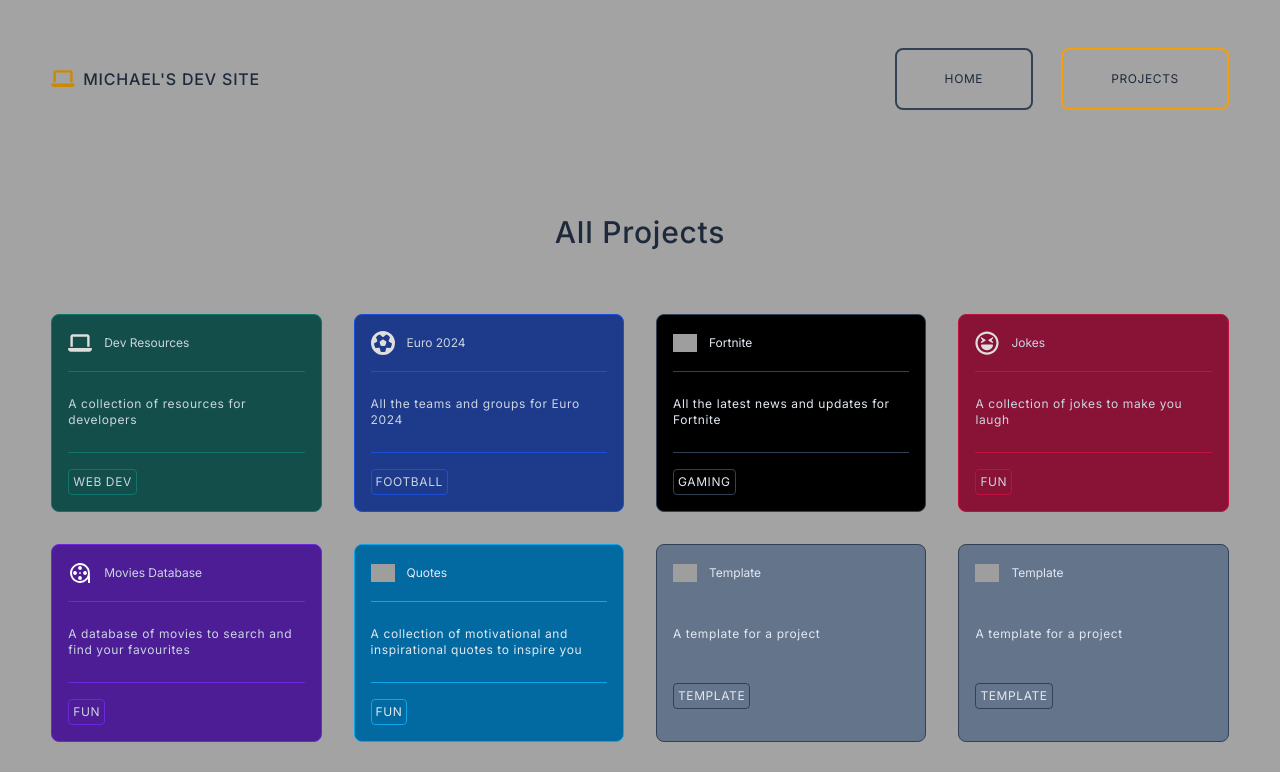
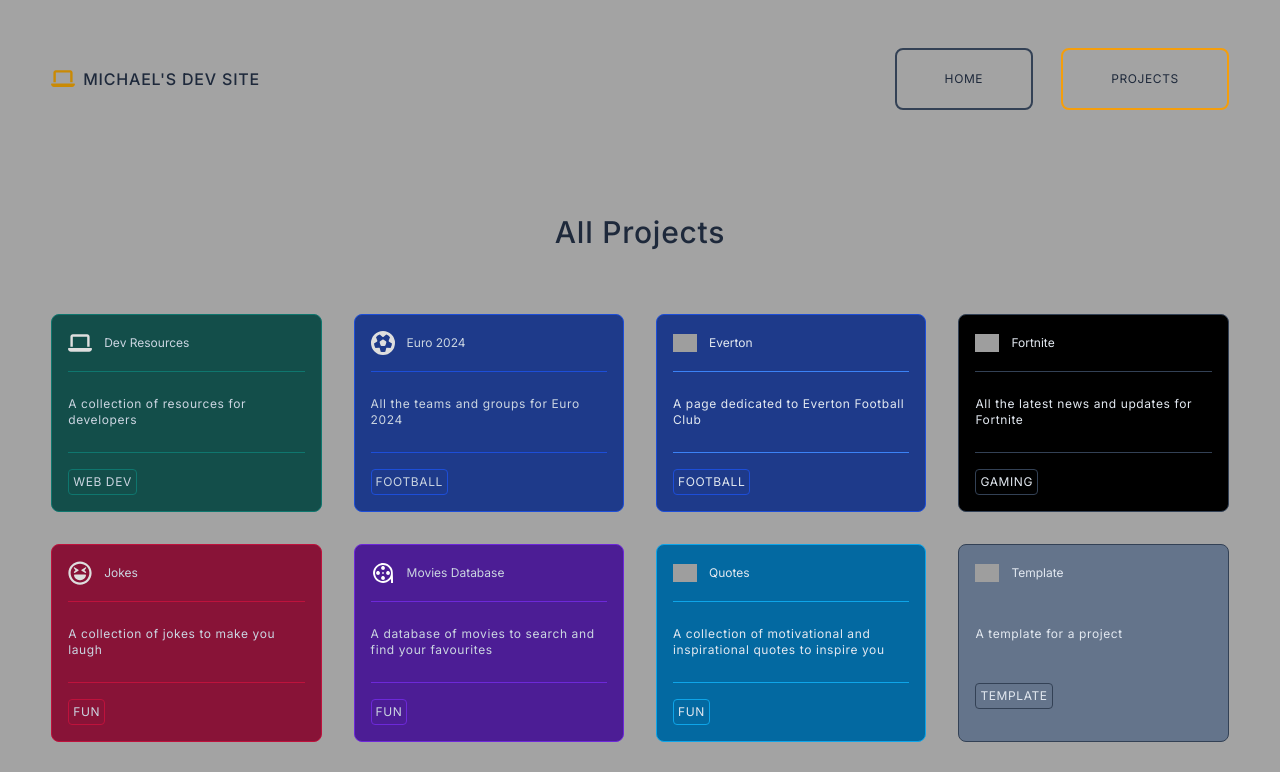
Before and after one commit to michaelgainford/michaelgainford.github.io, a Next.js app: page /projects in a window 1280 px wide. Shown: the top 772 px of the page. Built offline with nearby package versions, Linux system fonts and the light colour scheme; grey boxes are pictures that could not be loaded.

Commit message:
Commit changes to pages

```diff
--- a/app/football/euro-2024/page.js
+++ b/app/projects/football/competitions/euro-2024/page.js
@@ -203,9 +203,9 @@ export default function Home() {
 
         </div>
 
-        <MainFooter />
 
       </main>
+        <MainFooter />
     </div>
   );
 }
--- /dev/null
+++ b/app/projects/football/everton/page.js
@@ -0,0 +1,28 @@
+import Image from "next/image";
+import MainHeader from "@/components/MainHeader";
+import H1 from "@/components/typography/H1Span";
+import MainFooter from "@/components/footer/MainFooter";
+const mainStyles = "mx-auto w-[90%] md:w-[92%] lg:-[95%]] flex flex-col items-center";
+
+
+export default function Home() {
+  return (
+    <div className="bg-blue-900">
+
+      <MainHeader />
+
+      <main className={mainStyles}>
+
+        <H1 text="Euro 2024" />
+
+        <div className="grid hidden grid-cols-3 gap-4 md:grid-cols-4 lg:grid-cols-6 xl:grid-cols-12 first-line:gap-4 countries-grid-container">
+
+
+        </div>
+
+
+      </main>
+        <MainFooter />
+    </div>
+  );
+}
--- a/app/projects/page.js
+++ b/app/projects/page.js
@@ -84,17 +84,17 @@ const allProjects = [
     category: "gaming",
   },
   {
-    name: "Template",
-    href: "/",
+    name: "Everton",
+    href: "/football/everton",
     featuredProject: false,
     icon: "/icon-template.svg",
     color: "text-slate-200",
-    bg: "bg-slate-500",
-    border: "border-slate-700",
-    divider: "divide-slate-500",
-    hover: "hover:bg-slate-700",
-    description: "A template for a project",
-    category: "template",
+    bg: "bg-blue-900",
+    border: "border-blue-700",
+    divider: "divide-blue-500",
+    hover: "hover:bg-blue-700",
+    description: "A page dedicated to Everton Football Club",
+    category: "football",
   },
   {
     name: "Template",
@@ -215,7 +215,7 @@ export default function Home() {
 
         <H1 text="All Projects" />
 
-        <div className="grid flex-wrap w-full grid-cols-2 gap-8 md:grid-cols-3 lg:grid-cols-4 2xl:grid-cols-5">
+        <div className="grid flex-wrap w-full grid-cols-2 gap-4 sm:gap-6 md:gap-8 md:grid-cols-3 lg:grid-cols-4 2xl:grid-cols-5">
           {allProjects.map((project, index) => (
             <a key={index} href={project.href} className={`border ${project.border}  ${project.bg} ${project.hover} ${project.color} h-full p-4 rounded-lg space-y-4 divide-y ${project.divider}`}>
               <span className="flex items-center gap-3">
```
Also changed, not shown: app/projects/gaming/fortnite/page.js (renamed from app/gaming/fortnite/page.js), app/projects/jokes/page.js (renamed from app/jokes/page.js), app/projects/movies-database/page.js (renamed from app/movies-database/page.js), app/projects/quotes/page.js (renamed from app/quotes/page.js), app/web-development/dev-resources/page.js (renamed from app/dev-resources/page.js).
